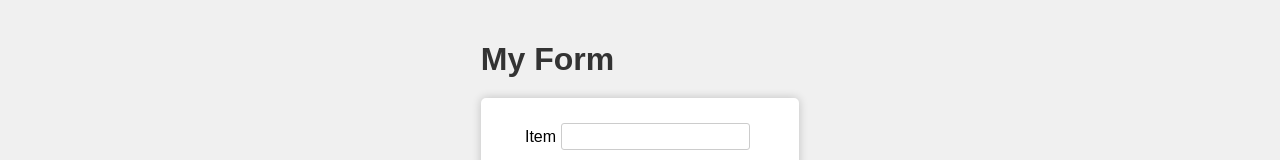
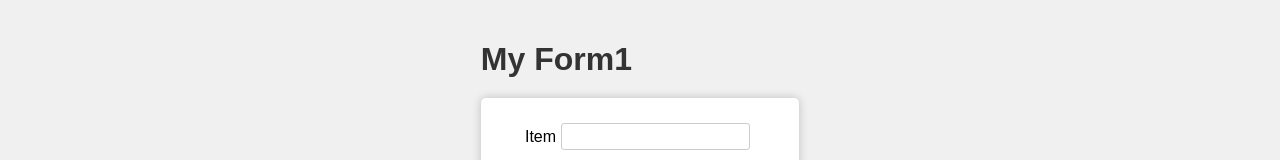
Before and after one commit to sujithmsjs/item-cost-management, a React (Create React App) app: page / in a window 1280 px wide. Shown: the top 160 px of the page. Built offline with nearby package versions, Linux system fonts and the light colour scheme.

Commit message:
Validations added

```diff
--- a/src/FormDataHandler.js
+++ b/src/FormDataHandler.js
@@ -22,8 +22,9 @@ const FormDataHandler = () => {
 
   const handleAction = (data) => {
 
-    if(data.item.lenght > 4 && data.cost > 0){
-      alert('Incorrect data');
+    if (data.item.length < 4 || parseInt(data.cost || 0) < 1) {
+      alert('Incorrect data, item len > 4 and code > 0');
+      return;
     }
 
     switch (data.action) {
--- a/src/MyForm.js
+++ b/src/MyForm.js
@@ -30,12 +30,13 @@ const MyForm = ({ onAction, errorMessage }) => {
         // Handle other button clicks if needed
         break;
     }
+
     onAction(newForm);
   };
 
   return (
     <div>
-       <h1>My Form</h1>
+       <h1>My Form1</h1>
       <form ref={formRef}>
         <div className="form-group">
           Item <input minLength={4} type="text" name="item" />
```
